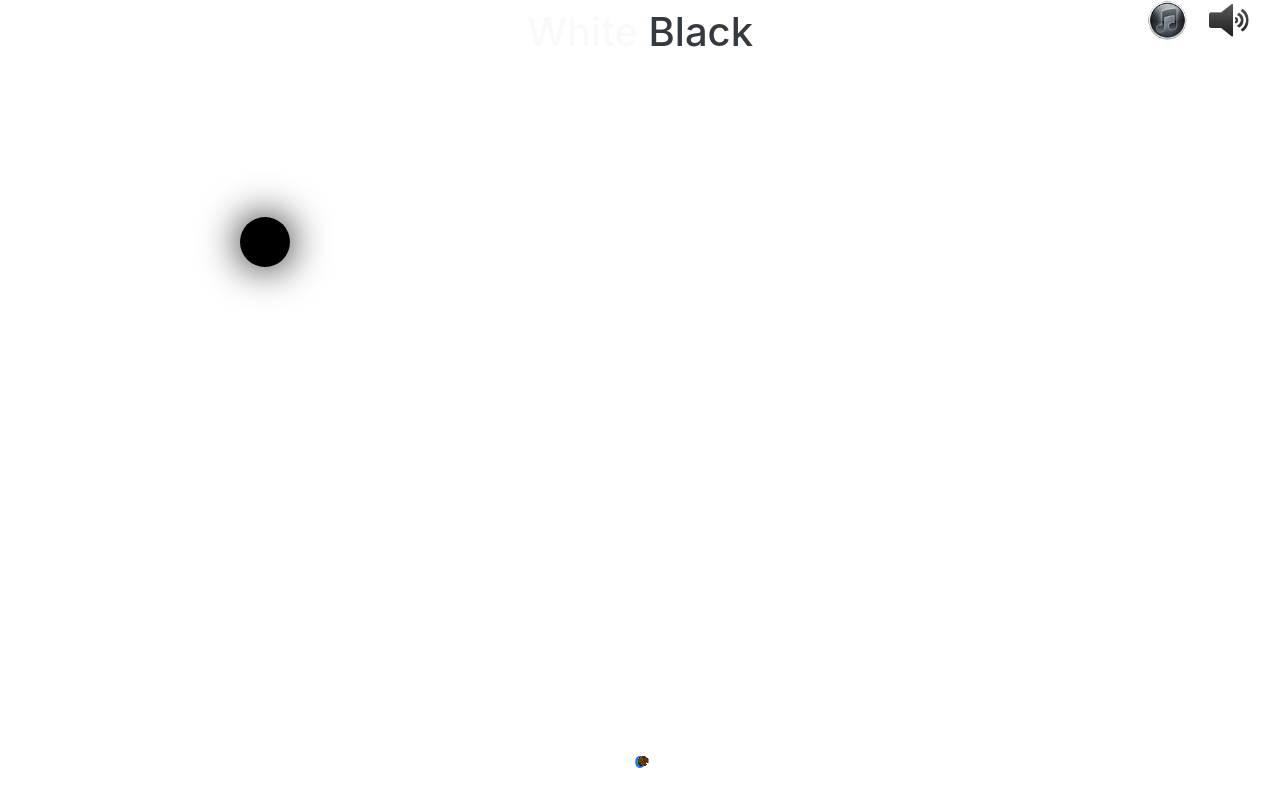
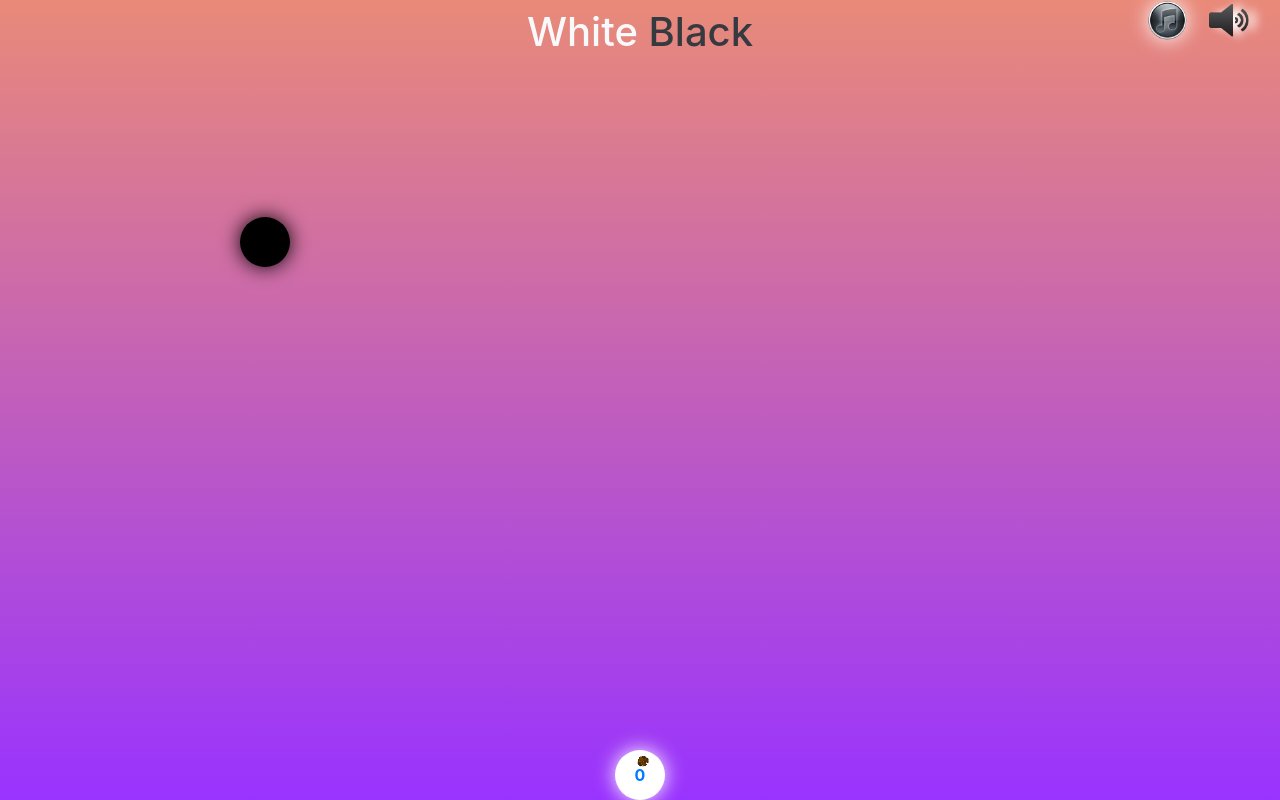
Before and after one commit to rajeshwar229/whiteBlack, a plain HTML site: page index.html in a window 1280 px wide. Both pictures are taken after a click on the button "Play". Drawn offline with Linux system fonts and the light colour scheme.

Commit message:
Add files via upload

```diff
--- a/css/style.css
+++ b/css/style.css
@@ -1,20 +1,28 @@
 html,body {
     height: 100%;
 }
-
+body{
+    background: linear-gradient(rgb(233, 138, 121),#93F);
+}
 .ball, .hero{
     width:50px;
     height:50px;
     border-radius: 100px;
 }
 .ball{
-    filter: drop-shadow(0px 0px 20px #000);
+    filter: drop-shadow(0px 0px 10px #000);
 }
 .hero{
     bottom: 0;
     left: 0;
     right: 0;
-    filter: drop-shadow(0px 0px 20px #fff);
+    filter: drop-shadow(0px 0px 10px #fff);
+}
+.hero .score,[data-power="true"]{
+    margin-top: 0.8rem;
+}
+[data-power="false"][data-power-collect="true"]{
+    display:none;
 }
 .hero img{
     bottom: 0;
@@ -24,7 +32,6 @@ html,body {
 .fixed-right{
     right: 0;
 }
-
 
 div.main {
     height: inherit;
```
